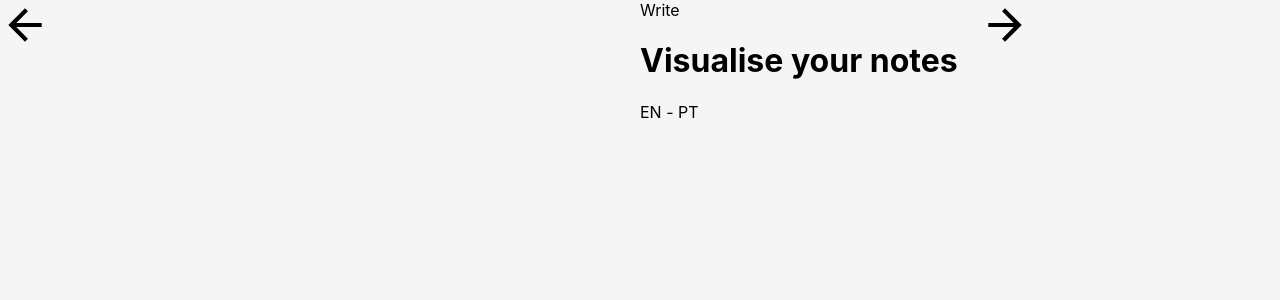
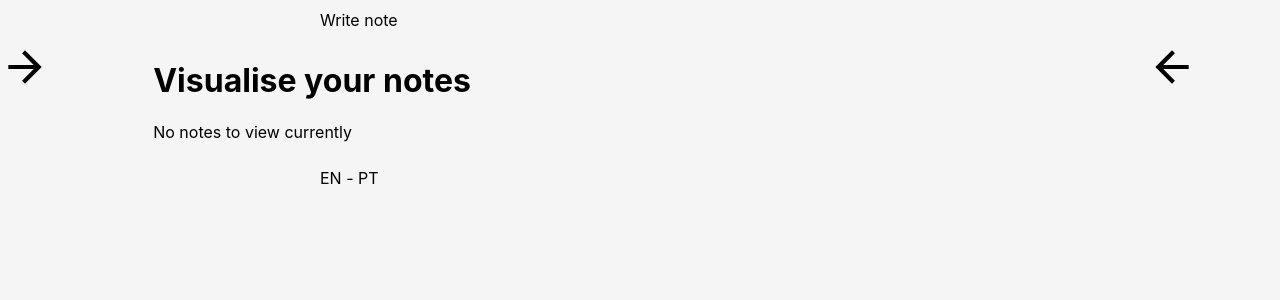
Before and after one commit to zakzc/toma_notas_front, a React (Create React App) app: page / in a window 1280 px wide. Both pictures are taken after a click on the button "View notes". Shown: the top 300 px of the page. Built offline with nearby package versions, Linux system fonts and the light colour scheme.

Commit message:
Layout adjusts, still ongoing

```diff
--- a/src/Styles/EntryPageStyle.css
+++ b/src/Styles/EntryPageStyle.css
@@ -6,15 +6,7 @@
     width: 100%;
     position: absolute;
     background-color: whitesmoke;
-    display: flex;
-    flex-wrap: wrap;
-    flex-direction: row;
-    @media (max-width: 800px) {
-            .flex-item-right,
-            .flex-item-left {
-                flex: 100%;
-            }
-        }
+
 }
 button {
     background: none;
--- /dev/null
+++ b/src/Styles/centerPageStyle.css
@@ -0,0 +1,5 @@
+.centerPageStyle {
+    margin: auto;
+    width: 50%;
+    padding: 10px;
+}
--- a/src/Styles/leftPanelStyle.css
+++ b/src/Styles/leftPanelStyle.css
@@ -1,6 +1,3 @@
 .leftPanelStyle {
-    flex: 10%;
     padding: '10px';
-    margin-right: 25%;
-    /* background-color: cornflowerblue; */
 }
--- a/src/Styles/rightPanelStyle.css
+++ b/src/Styles/rightPanelStyle.css
@@ -1,6 +1,3 @@
 .rightPanelStyle {
     padding: '10px';
-    flex: 10%;
-    margin-left: 25%;
-    /* background-color: aquamarine; */
 }
--- a/src/Styles/textAreaStyle.css
+++ b/src/Styles/textAreaStyle.css
@@ -1,4 +1,4 @@
 .textEntryStyle {
     padding: '10px';
-    flex: 80%;
+    flex: 70%;
 }
--- /dev/null
+++ b/src/Styles/textWriteStyle.css
@@ -0,0 +1,5 @@
+.textWriteStyle {
+    margin: auto;
+    width: 70%;
+    padding: 10px;
+}
--- /dev/null
+++ b/src/Styles/viewNotesStyle.css
@@ -0,0 +1,14 @@
+.viewNotesStyle {
+    display: table;
+    width: 100%;
+    /* display: flex;
+    flex-wrap: wrap;
+    flex-direction: row;
+    @media (max-width: 800px) {
+
+        .flex-item-right,
+        .flex-item-left {
+            flex: 100%;
+        }
+    } */
+}
--- a/src/pages/EntryPage.tsx
+++ b/src/pages/EntryPage.tsx
@@ -5,6 +5,9 @@ import "../Styles/entryPageStyle.css";
 import "../Styles/rightPanelStyle.css";
 import "../Styles/leftPanelStyle.css";
 import "../Styles/textAreaStyle.css";
+import "../Styles/textWriteStyle.css";
+import "../Styles/centerPageStyle.css";
+import "../Styles/viewNotesStyle.css";
 
 import ArrowBack from "@mui/icons-material/ArrowBack";
 import ArrowForward from "@mui/icons-material/ArrowForward";
@@ -21,66 +24,90 @@ export default function EntryPage(): JSX.Element {
   const { t, i18n } = useTranslation();
 
   const LeftPanelView = () => (
-    <div className="leftPanelStyle">
+    <>
       <button onClick={() => setIsOpenLeft(!isOpenLeft)}>
         {appMode === 1 ? (
           <div id="arrowLeftPosition">
-            <ArrowBack style={{ height: "50px", width: "50px" }} />
+            {isOpenLeft ? (
+              <ArrowBack style={{ height: "50px", width: "50px" }} />
+            ) : (
+              <ArrowForward style={{ height: "50px", width: "50px" }} />
+            )}
           </div>
         ) : (
           <></>
         )}
       </button>
       {isOpenLeft && <LeftPanel />}
-    </div>
+    </>
   );
 
   const RightPanelView = () => (
-    <div className="rightPanelStyle">
+    <>
       <button onClick={() => setIsOpenRight(!isOpenRight)}>
         {appMode === 1 ? (
           <div id="arrowRightPosition">
-            <ArrowForward style={{ height: "50px", width: "50px" }} />
+            {isOpenRight ? (
+              <ArrowForward style={{ height: "50px", width: "50px" }} />
+            ) : (
+              <ArrowBack style={{ height: "50px", width: "50px" }} />
+            )}
           </div>
         ) : (
           <></>
         )}
       </button>
       {isOpenRight && <RightPanel />}
-    </div>
+    </>
   );
 
   const changeLanguage = (lng: string) => {
     i18n.changeLanguage(lng);
   };
 
-  const WriteViewPanel = () => (
-    <>
+  const WriteViewSwitch = () => (
+    <div className="centerPageStyle">
       {appMode === 0 ? (
         <button onClick={() => setAppMode(1)}>{t("view")}</button>
       ) : (
         <button onClick={() => setAppMode(0)}>{t("write")}</button>
       )}
-    </>
+    </div>
   );
 
   const ChangeLanguageSwitch = () => (
-    <>
+    <div className="centerPageStyle">
       <button onClick={() => changeLanguage("en")}> EN </button>
       <span> - </span>
       <button onClick={() => changeLanguage("pt")}> PT </button>
-    </>
+    </div>
+  );
+
+  const ViewNotesMode = () => (
+    <div className="viewNotesStyle">
+      <div style={{ display: "table-cell" }}>
+        {appMode === 1 ? <LeftPanelView /> : <></>}
+      </div>
+      <div style={{ display: "table-cell" }}>
+        <Visualise />
+      </div>
+      <div style={{ display: "table-cell" }}>
+        {appMode === 1 ? <RightPanelView /> : <></>}
+      </div>
+    </div>
+  );
+
+  const WriteTextMode = () => (
+    <div className="textWriteStyle">
+      <TextArea />
+    </div>
   );
 
   return (
     <div className="entryPageStyle">
-      {appMode === 1 ? <LeftPanelView /> : <></>}
-      <div className="textAreaStyle">
-        <WriteViewPanel />
-        {appMode === 0 ? <TextArea /> : <Visualise />}
-        <ChangeLanguageSwitch />
-      </div>
-      {appMode === 1 ? <RightPanelView /> : <></>}
+      <WriteViewSwitch />
+      {appMode === 0 ? <WriteTextMode /> : <ViewNotesMode />}
+      <ChangeLanguageSwitch />
     </div>
   );
 }
--- a/src/pages/Visualise.tsx
+++ b/src/pages/Visualise.tsx
@@ -9,6 +9,7 @@ export default function Visualise(): JSX.Element {
   return (
     <div>
       <h1>{t("visualise")}</h1>
+      <p> No notes to view currently </p>
     </div>
   );
 }
--- a/src/utils/i18n.js
+++ b/src/utils/i18n.js
@@ -5,7 +5,7 @@ import LanguageDetector from "i18next-browser-languagedetector";
 const resources = {
   en: {
     translation: {
-      write: "Write",
+      write: "Write note",
       view: "View notes",
       visualise: "Visualise your notes",
       inputText: "Input text for your note",
@@ -20,8 +20,8 @@ const resources = {
   },
   pt: {
     translation: {
-      write: "Escreva",
-      view: "Visualise as notas",
+      write: "Escreva nota",
+      view: "Visualise notas",
       visualise: "Visualise suas notas",
       inputText: "Adicione texto à sua nota",
       yourNotes: "Suas notas",
```
